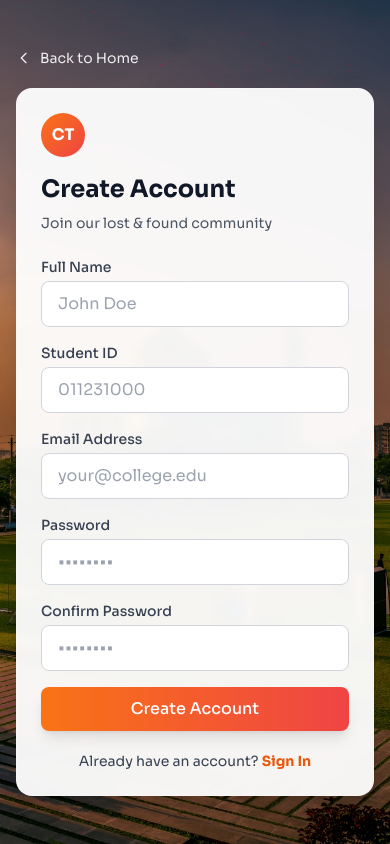
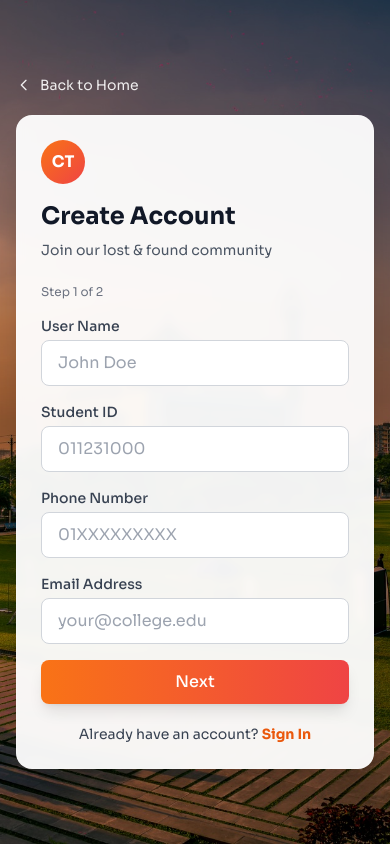
Before and after one commit to Armankabirr/CampusTrace, a React (Vite) app in the folder client/: page / in a window 390 px wide. Both pictures are taken after a click on the button "Get Started". Built offline with nearby package versions, Linux system fonts and the light colour scheme.

Commit message:
feat: enhance Sign form with phone number input and validation

```diff
--- a/client/src/pages/Sign.jsx
+++ b/client/src/pages/Sign.jsx
@@ -4,11 +4,12 @@ import signupBg from '../assets/signUp-background.jpg'
 function Sign({ onBack }) {
   const [formData, setFormData] = useState({
     email: '',
+    phone: '',
     password: '',
-    confirmPassword: '',
     fullName: '',
     studentId: '',
   })
+  const [currentStep, setCurrentStep] = useState(1)
   const [errors, setErrors] = useState({})
   const [loading, setLoading] = useState(false)
 
@@ -26,37 +27,58 @@ function Sign({ onBack }) {
     }
   }
 
-  const validateForm = () => {
+  const validateStepOne = () => {
     const newErrors = {}
 
     if (!formData.fullName || formData.fullName.trim().length < 2) {
-      newErrors.fullName = 'Please enter your full name'
+      newErrors.fullName = 'Please enter your user name'
     }
 
     if (!formData.studentId || formData.studentId.trim().length < 3) {
       newErrors.studentId = 'Please enter your student ID'
     }
 
+    if (!formData.phone || !/^\+?\d{10,15}$/.test(formData.phone.trim())) {
+      newErrors.phone = 'Please enter a valid phone number'
+    }
+
     if (!formData.email || !/^[^\s@]+@[^\s@]+\.[^\s@]+$/.test(formData.email)) {
       newErrors.email = 'Please enter a valid email address'
-    }
-
-    if (!formData.password || formData.password.length < 6) {
-      newErrors.password = 'Password must be at least 6 characters'
-    }
-
-    if (formData.password !== formData.confirmPassword) {
-      newErrors.confirmPassword = 'Passwords do not match'
     }
 
     setErrors(newErrors)
     return Object.keys(newErrors).length === 0
   }
 
+  const validateStepTwo = () => {
+    const newErrors = {}
+
+    if (!formData.password || formData.password.length < 6) {
+      newErrors.password = 'Password must be at least 6 characters'
+    }
+
+    setErrors(newErrors)
+    return Object.keys(newErrors).length === 0
+  }
+
+  const handleNextStep = () => {
+    if (!validateStepOne()) {
+      return
+    }
+
+    setErrors({})
+    setCurrentStep(2)
+  }
+
+  const handlePreviousStep = () => {
+    setErrors({})
+    setCurrentStep(1)
+  }
+
   const handleSubmit = async (e) => {
     e.preventDefault()
 
-    if (!validateForm()) {
+    if (!validateStepTwo()) {
       return
     }
 
@@ -69,6 +91,7 @@ function Sign({ onBack }) {
         },
         body: JSON.stringify({
           email: formData.email,
+          phone: formData.phone,
           password: formData.password,
           fullName: formData.fullName,
           studentId: formData.studentId,
@@ -218,9 +241,13 @@ function Sign({ onBack }) {
               )}
 
               <form onSubmit={handleSubmit} className='space-y-4'>
+                <div className='text-xs text-gray-500'>Step {currentStep} of 2</div>
+
+                {currentStep === 1 ? (
+                  <>
                     <div>
                       <label htmlFor='fullName' className='block text-sm font-medium text-gray-700 mb-1'>
-                    Full Name
+                        User Name
                       </label>
                       <input
                         type='text'
@@ -249,7 +276,6 @@ function Sign({ onBack }) {
                         value={formData.studentId}
                         onChange={handleInputChange}
                         placeholder='011231000'
-                    required
                         className={`w-full px-4 py-2.5 border rounded-lg focus:outline-none focus:ring-2 transition ${
                           errors.studentId
                             ? 'border-red-500 focus:ring-red-500'
@@ -257,6 +283,26 @@ function Sign({ onBack }) {
                         }`}
                       />
                       {errors.studentId && <p className='text-red-600 text-xs mt-1'>{errors.studentId}</p>}
+                    </div>
+
+                    <div>
+                      <label htmlFor='phone' className='block text-sm font-medium text-gray-700 mb-1'>
+                        Phone Number
+                      </label>
+                      <input
+                        type='tel'
+                        id='phone'
+                        name='phone'
+                        value={formData.phone}
+                        onChange={handleInputChange}
+                        placeholder='01XXXXXXXXX'
+                        className={`w-full px-4 py-2.5 border rounded-lg focus:outline-none focus:ring-2 transition ${
+                          errors.phone
+                            ? 'border-red-500 focus:ring-red-500'
+                            : 'border-gray-300 focus:ring-orange-500'
+                        }`}
+                      />
+                      {errors.phone && <p className='text-red-600 text-xs mt-1'>{errors.phone}</p>}
                     </div>
 
                     <div>
@@ -279,6 +325,16 @@ function Sign({ onBack }) {
                       {errors.email && <p className='text-red-600 text-xs mt-1'>{errors.email}</p>}
                     </div>
 
+                    <button
+                      type='button'
+                      onClick={handleNextStep}
+                      className='w-full bg-gradient-to-r from-orange-500 to-red-500 text-white font-medium py-2.5 rounded-lg hover:from-orange-600 hover:to-red-600 transition transform hover:scale-105 shadow-lg'
+                    >
+                      Next
+                    </button>
+                  </>
+                ) : (
+                  <>
                     <div>
                       <label htmlFor='password' className='block text-sm font-medium text-gray-700 mb-1'>
                         Password
@@ -299,38 +355,25 @@ function Sign({ onBack }) {
                       {errors.password && <p className='text-red-600 text-xs mt-1'>{errors.password}</p>}
                     </div>
 
-                <div>
-                  <label
-                    htmlFor='confirmPassword'
-                    className='block text-sm font-medium text-gray-700 mb-1'
+                    <div className='flex gap-3'>
+                      <button
+                        type='button'
+                        onClick={handlePreviousStep}
+                        className='w-1/3 border border-gray-300 text-gray-700 font-medium py-2.5 rounded-lg hover:bg-gray-50 transition'
                       >
-                    Confirm Password
-                  </label>
-                  <input
-                    type='password'
-                    id='confirmPassword'
-                    name='confirmPassword'
-                    value={formData.confirmPassword}
-                    onChange={handleInputChange}
-                    placeholder='••••••••'
-                    className={`w-full px-4 py-2.5 border rounded-lg focus:outline-none focus:ring-2 transition ${
-                      errors.confirmPassword
-                        ? 'border-red-500 focus:ring-red-500'
-                        : 'border-gray-300 focus:ring-orange-500'
-                    }`}
-                  />
-                  {errors.confirmPassword && (
-                    <p className='text-red-600 text-xs mt-1'>{errors.confirmPassword}</p>
-                  )}
-                </div>
+                        Back
+                      </button>
 
                       <button
                         type='submit'
                         disabled={loading}
-                  className='w-full bg-gradient-to-r from-orange-500 to-red-500 text-white font-medium py-2.5 rounded-lg hover:from-orange-600 hover:to-red-600 transition transform hover:scale-105 disabled:opacity-50 disabled:cursor-not-allowed shadow-lg'
+                        className='w-2/3 bg-gradient-to-r from-orange-500 to-red-500 text-white font-medium py-2.5 rounded-lg hover:from-orange-600 hover:to-red-600 transition transform hover:scale-105 disabled:opacity-50 disabled:cursor-not-allowed shadow-lg'
                       >
                         {loading ? 'Processing...' : 'Create Account'}
                       </button>
+                    </div>
+                  </>
+                )}
               </form>
 
               <div className='text-center mt-5'>
```
Lines whose indentation alone changed are shown as unchanged.
